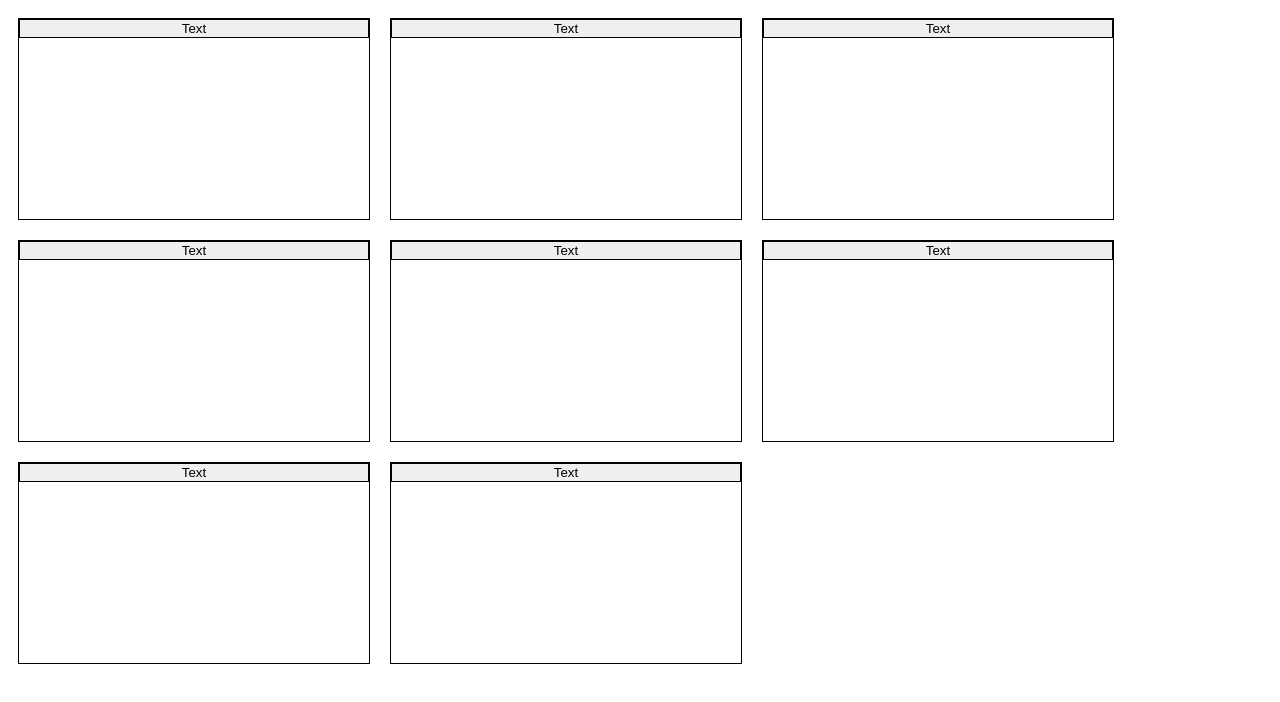
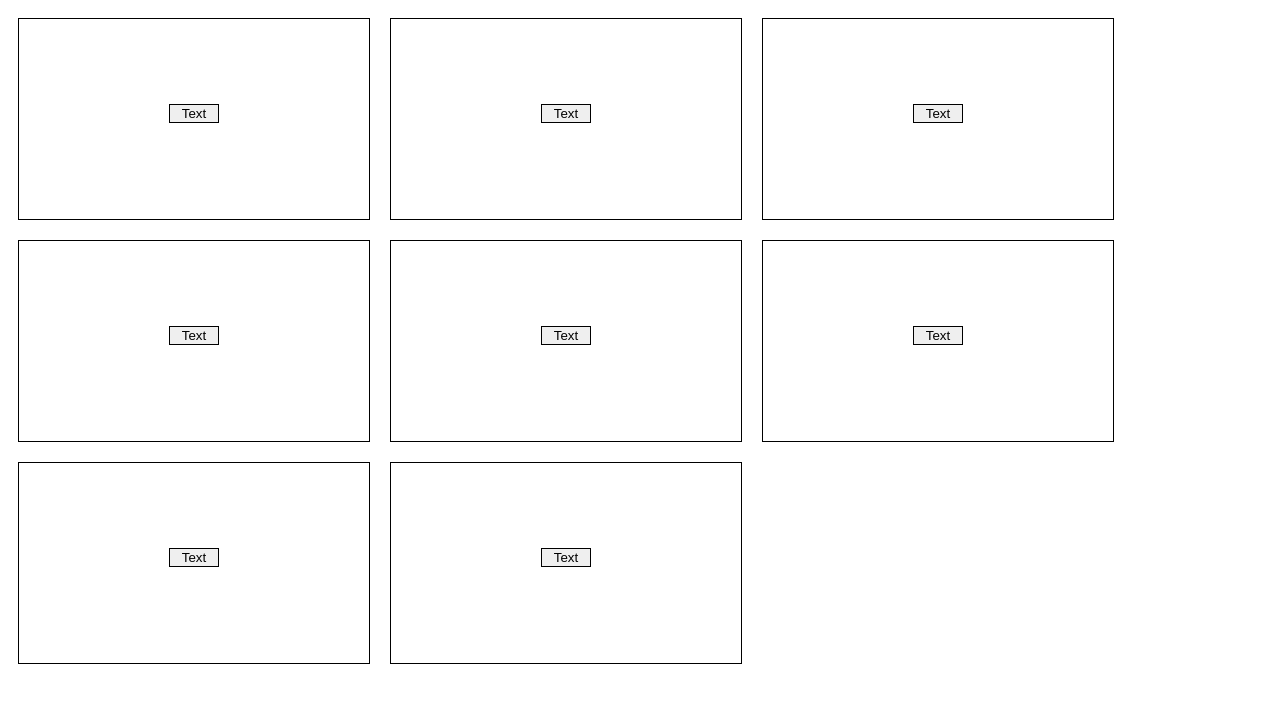
Before and after one commit to sarthakb408/frontend-sarthak-raytex-initial, a plain HTML site: page Day 2/Task 1-2/index.html in a window 1280 px wide. Drawn offline with Linux system fonts and the light colour scheme.

Commit message:
adding files of task 1 and 2 of day 2

```diff
--- a/Day 2/Task 1-2/index.css
+++ b/Day 2/Task 1-2/index.css
@@ -10,5 +10,7 @@
 .childbox{
     border: 1px solid black;
     text-align: center;
-    width: 100%;
+    width: 50px;
+    margin-top: 85px;
+    margin-left: 150px;
 }
```
